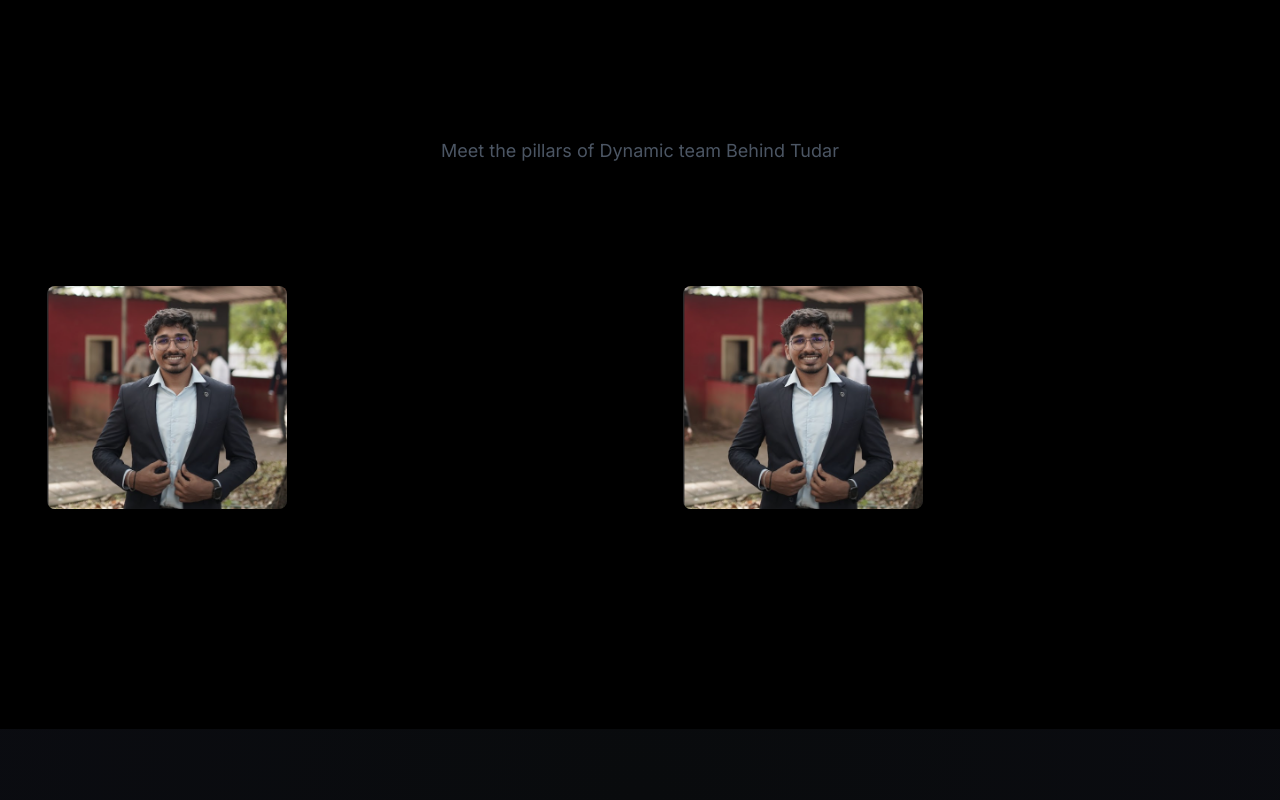
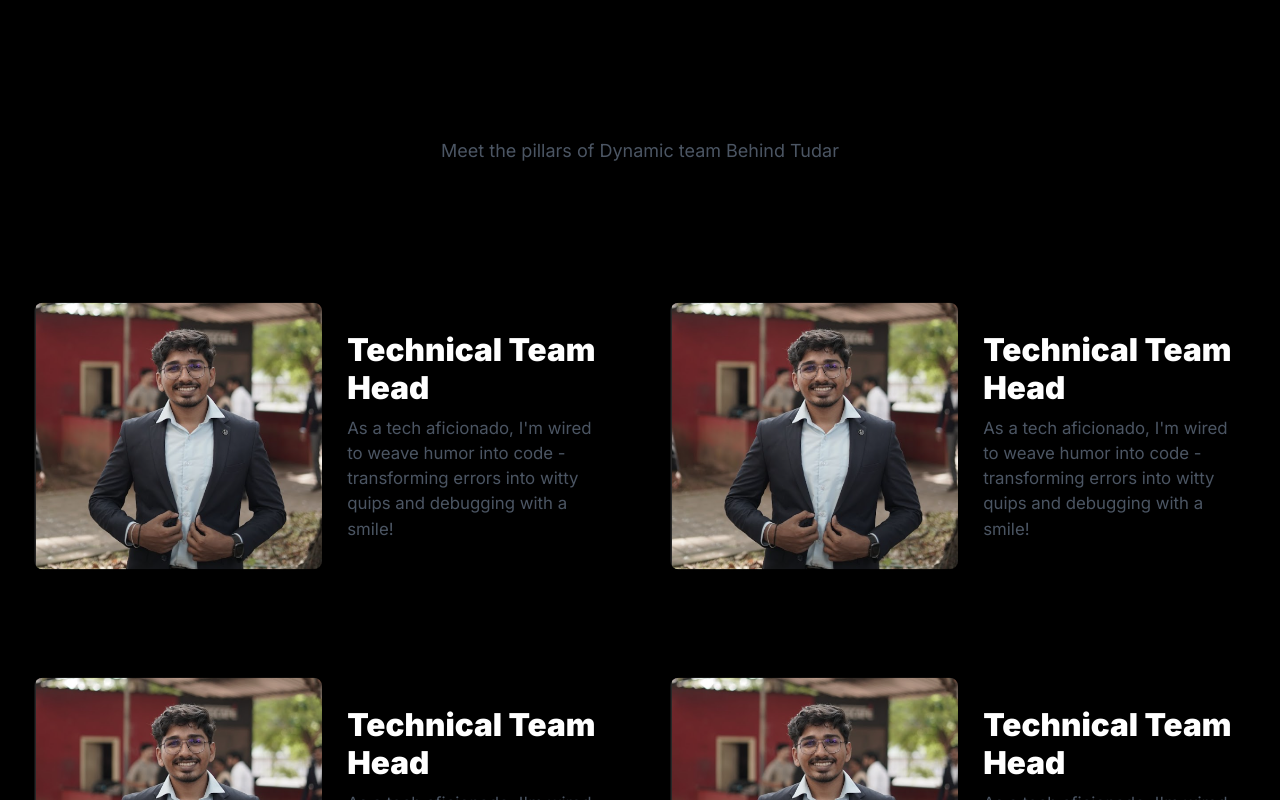
Before and after one commit to Tudar-Club-NMAMIT/website, a Next.js app: page /website/Team in a window 1280 px wide. Shown: the top 800 px of the page. Built offline with nearby package versions, Linux system fonts and the light colour scheme.

Commit message:
Added Footer and Teams page

```diff
--- a/app/page.tsx
+++ b/app/page.tsx
@@ -4,6 +4,7 @@ import Hero from "./website/components/Hero/Hero";
 import StickyCursor from "./website/components/StickyCursor/StickyCursor";
 import Events from "./website/components/Main-Events/Events";
 import Card from "./website/components/Card-section/Card";
+import Footer from "./website/components/Footer/Footer";
 
 export default function Home() {
   return (
@@ -14,6 +15,7 @@ export default function Home() {
       <Club />
       <Events />
       <Card/>
+      <Footer/>
     </div>
   );
 }
--- /dev/null
+++ b/app/website/Team/Profile.tsx
@@ -0,0 +1,52 @@
+"use client";
+import React, { useState, useEffect } from 'react';
+
+
+interface ProfileCardProps {
+  imageSrc: string;
+  altText: string;
+  title: string;
+  description: string;
+}
+
+const ProfileCard: React.FC<ProfileCardProps> = ({ imageSrc, altText, title, description }) => {
+  const [isLoaded, setIsLoaded] = useState(false);
+
+  useEffect(() => {
+    const img = new Image();
+    img.src = imageSrc;
+
+    img.onload = () => {
+      setIsLoaded(true);
+    };
+  }, [imageSrc]);
+
+  return (
+    <div
+      className={`grid mb-8 md:grid-cols-2 md:items-center md:text-left p-6 md:p-8 rounded-lg bg-black shadow-lg ${
+        isLoaded ? 'opacity-100 scale-105' : 'opacity-0 scale-75'
+      } transition-all duration-300`}
+    >
+      <div className="md:mx-auto">
+        <img
+          src={imageSrc}
+          alt={altText}
+          width={300}
+          height={200}
+          className={`w-full h-full rounded-lg transition-opacity ${
+            isLoaded ? 'opacity-100' : 'opacity-0'
+          }`}
+          onLoad={() => setIsLoaded(true)}
+        />
+      </div>
+      <div className="mt-6 md:mt-0 md:ml-6">
+        <h1 className="mb-2 text-2xl md:text-3xl font-bold text-white">
+          <strong>{title}</strong>
+        </h1>
+        <p className="text-gray-600">{description}</p>
+      </div>
+    </div>
+  );
+};
+
+export default ProfileCard;
--- a/app/website/Team/page.tsx
+++ b/app/website/Team/page.tsx
@@ -1,5 +1,6 @@
-import Image from 'next/image'
-import React from 'react'
+// Team.tsx
+import React from 'react';
+import ProfileCard from './Profile';
 
 const Team = () => {
   return (
@@ -14,39 +15,36 @@ const Team = () => {
           </div>
         </div>
 
-
-        <div className="grid lg:grid-cols-2 md:grid-cols-1 gap-6 ">
-
-          <div className="grid  mb-5   gap-2 md:grid-cols-2 md:items-center md:text-left">
-            <div className="mx-auto">
-              <Image height={300} width={200} src="/src/Core/suvith.png" alt="" className="w-60  rounded-lg"/>
-            </div>
-            <div>
-              <h1 className="mb-2 text-2xl font-semibold"><strong>Technical Team Head</strong><br/>Suvith Kumar
-              </h1>
-              <p>As a tech aficionado, I'm wired to weave humor into code - transforming errors into witty quips and debugging with a smile!
-                As a tech aficionado, I'm wired to weave humor into code - transforming errors into witty quips and debugging with a smile!
-              </p>
-            </div>
-            </div>
-
-          <div className="grid  mb-5  gap-2 md:grid-cols-2 md:items-center md:text-left">
-              <div className="mx-auto">
-                <Image height={300} width={200} src="/src/Core/suvith.png" alt="" className="w-60 rounded-lg"/>
-              </div>
-              <div>
-                <h1 className="mb-2 text-2xl font-semibold"><strong>Technical Team Head</strong><br/>Suvith Kumar
-                </h1>
-                <p>As a tech aficionado, I'm wired to weave humor into code - transforming errors into witty quips and debugging with a smile!
-                  As a tech aficionado, I'm wired to weave humor into code - transforming errors into witty quips and debugging with a smile!
-                </p>
-              </div>
-           </div>
-
+        <div className="grid lg:grid-cols-2 md:grid-cols-1 gap-6">
+          <ProfileCard
+            imageSrc="/src/Core/suvith.png"
+            altText="Suvith Kumar"
+            title="Technical Team Head"
+            description="As a tech aficionado, I'm wired to weave humor into code - transforming errors into witty quips and debugging with a smile!"
+          />
+          <ProfileCard
+            imageSrc="/src/Core/suvith.png"
+            altText="Suvith Kumar"
+            title="Technical Team Head"
+            description="As a tech aficionado, I'm wired to weave humor into code - transforming errors into witty quips and debugging with a smile!"
+          />
+          <ProfileCard
+            imageSrc="/src/Core/suvith.png"
+            altText="Suvith Kumar"
+            title="Technical Team Head"
+            description="As a tech aficionado, I'm wired to weave humor into code - transforming errors into witty quips and debugging with a smile!"
+          />
+          <ProfileCard
+            imageSrc="/src/Core/suvith.png"
+            altText="Suvith Kumar"
+            title="Technical Team Head"
+            description="As a tech aficionado, I'm wired to weave humor into code - transforming errors into witty quips and debugging with a smile!"
+          />
+          {/* Add more ProfileCard components for other team members */}
         </div>
       </div>
     </div>
-  )
-}
+  );
+};
 
 export default Team;
```
Also changed, not shown: app/website/components/Footer/Footer.tsx (added, +74 -0 lines).
